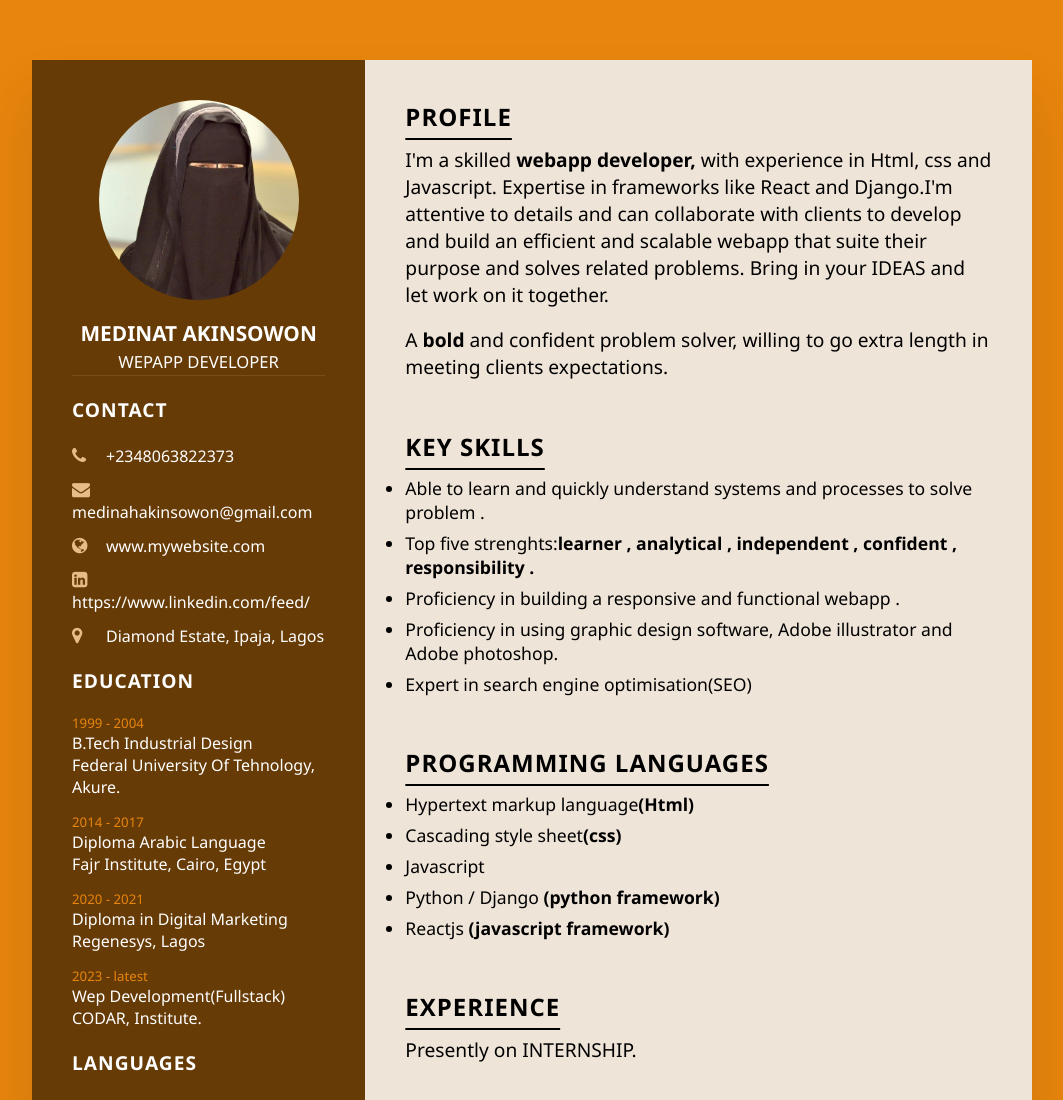
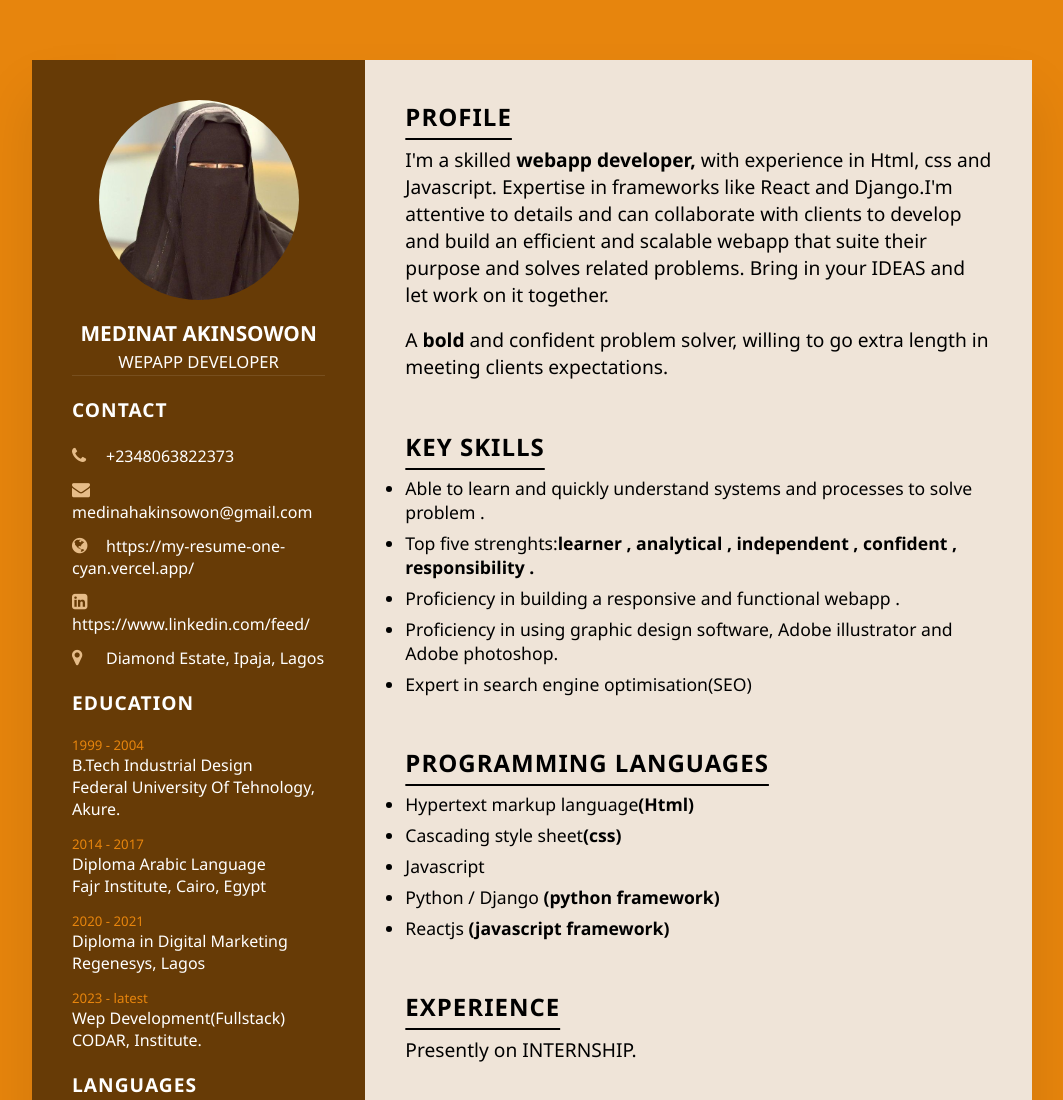
Before and after one commit to medinahakinsowon/myResume, a plain HTML site: page index.html in a window 1280 px wide. Shown: the top 1100 px of the page, without its empty margins (108-1171 px from the left). Drawn offline with Linux system fonts and the light colour scheme.

Commit message:
added vercel link

```diff
--- a/index.html
+++ b/index.html
@@ -33,7 +33,7 @@
           </li>
           <li>
             <span class="icon"><i class="fa fa-globe" aria-hidden="true"></i></span>
-            <span class="text">www.mywebsite.com</span>
+            <span class="text">https://my-resume-one-cyan.vercel.app/</span>
           </li>
           <li>
             <span class="icon"><i class="fa fa-linkedin-square" aria-hidden="true"></i></span>
```
